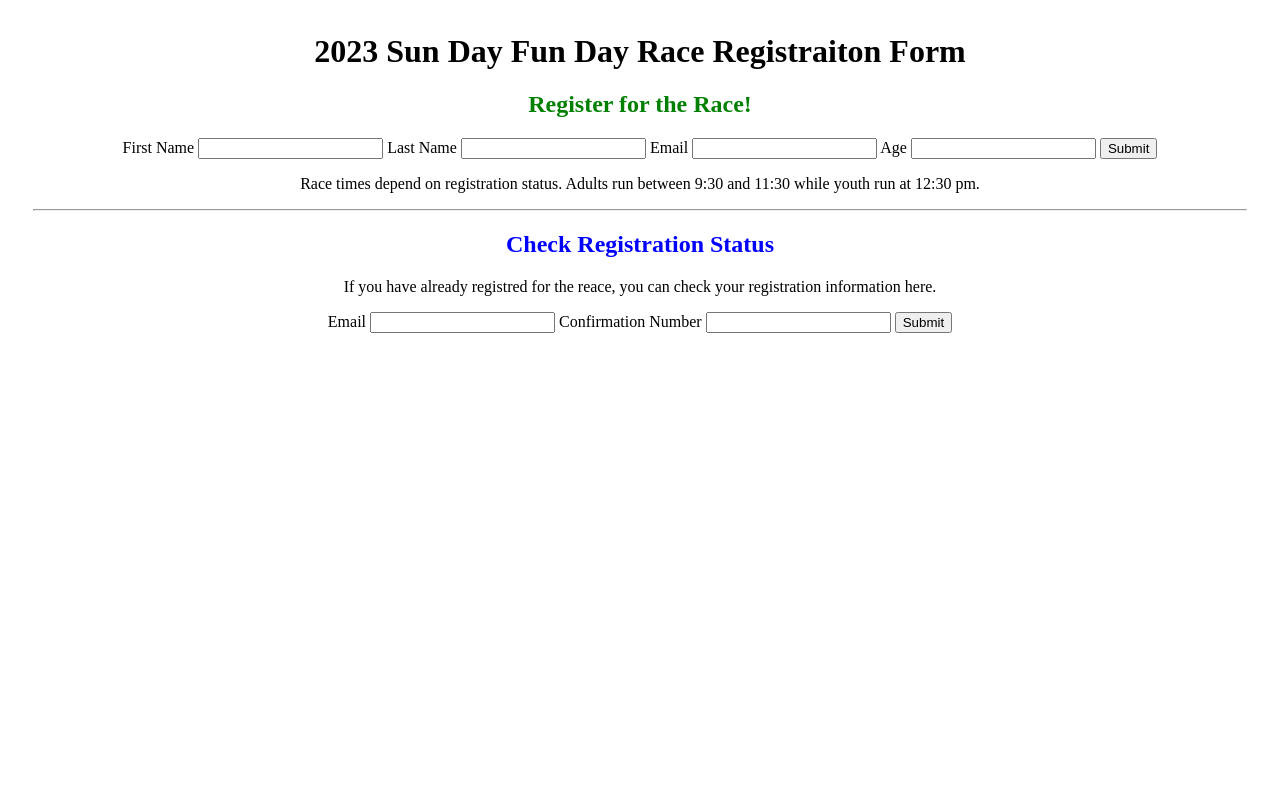
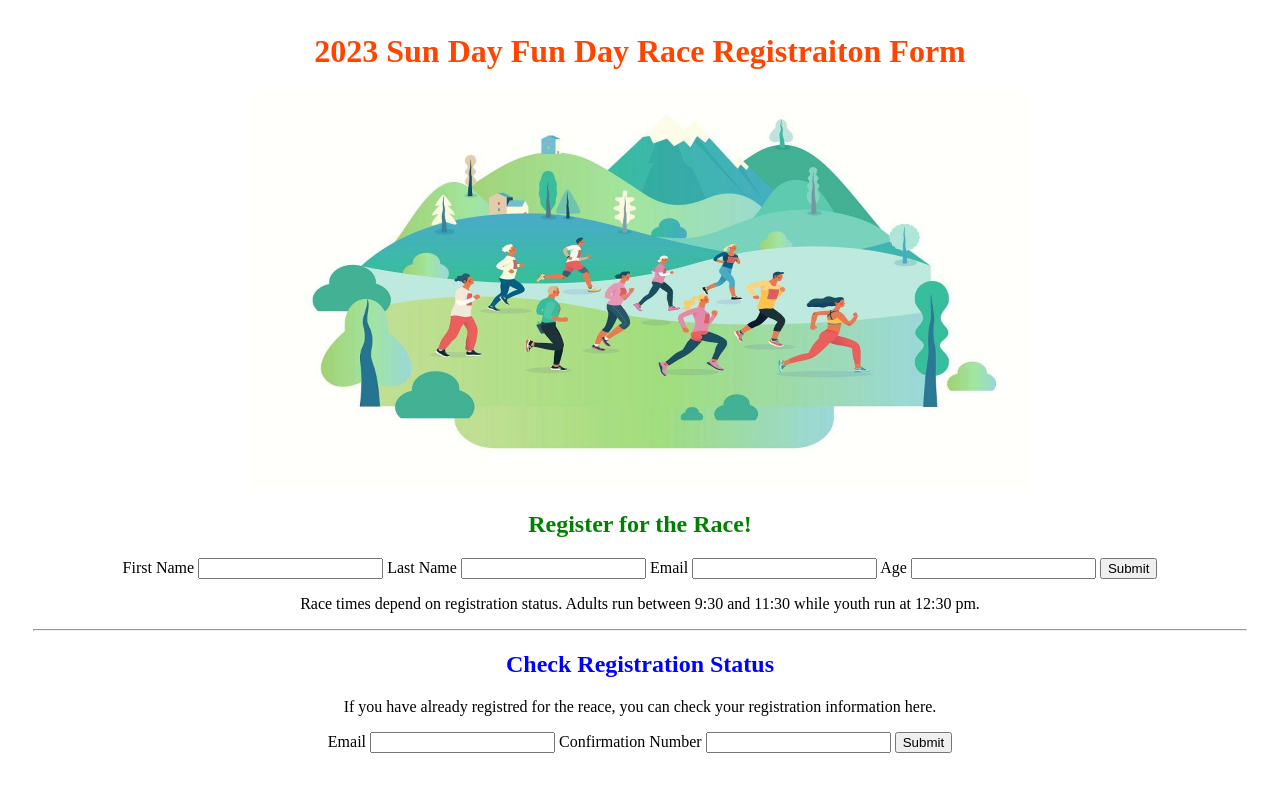
Before and after one commit to Treal1/Race-day-project, a plain HTML site: page index.html in a window 1280 px wide. Drawn offline with Linux system fonts and the light colour scheme.

Commit message:
i added image of marathon

```diff
--- a/index.html
+++ b/index.html
@@ -6,6 +6,7 @@
    <body>
     <header>
         <h1>2023 Sun Day Fun Day Race Registraiton Form</h1>
+        <img src = "Race-website-images/Marathon race illustrations.jpg" width="800" height="400" alt="Marathon illustration">
     </header>
     <section>
         <h2 id = newRegistration> Register for the Race!</h2>
--- a/style.css
+++ b/style.css
@@ -2,6 +2,10 @@ html{
    text-align:center
 }
 body { padding: 25px;}
+
+h1 {
+    color: orangered
+}
 
 #newRegistration{
     color: green
```
Also changed, not shown: Race-website-images/Marathon race illustrations.jpg (added), 1 other file.
